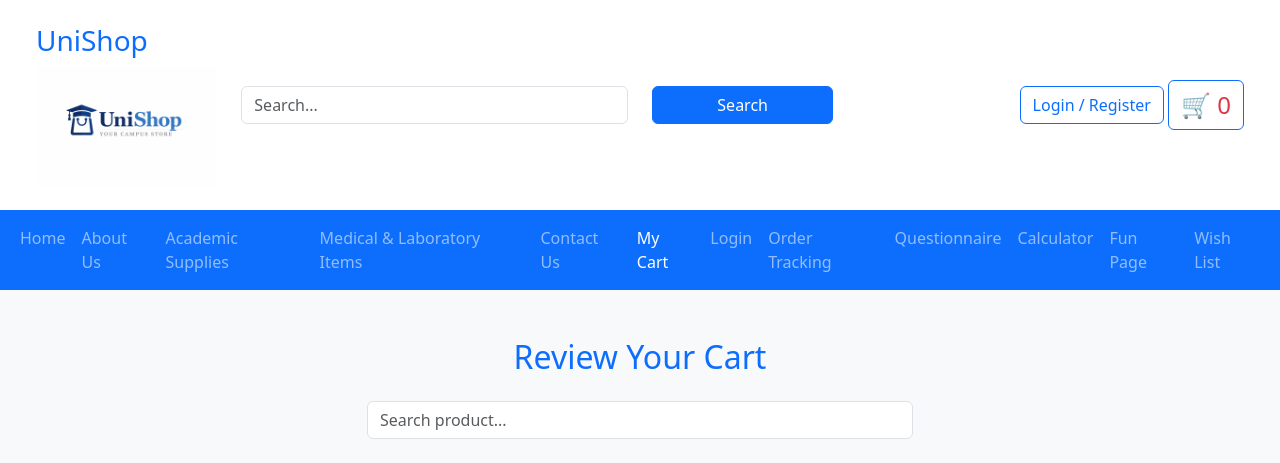
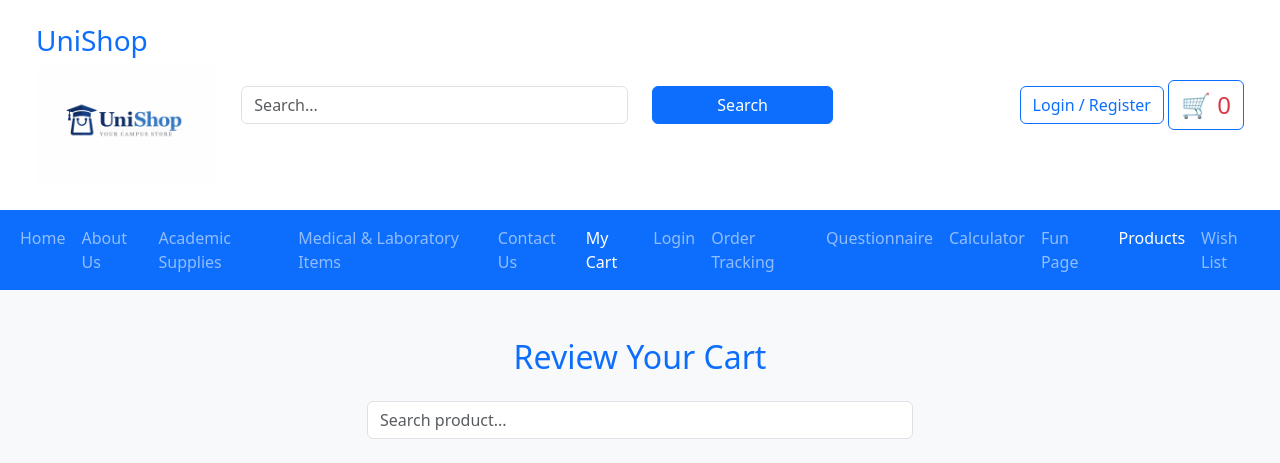
Before and after one commit to FatemaAl-hadhrami/COMP3700-UniShop-Project, a PHP site: page /cart.php in a window 1280 px wide. Shown: the top 463 px of the page. Run offline with PHP 8.4, Linux system fonts and the light colour scheme.

Commit message:
Update cart.php

```diff
--- a/cart.php
+++ b/cart.php
@@ -59,6 +59,7 @@
       <a class="nav-link" href="questionnaire.html">Questionnaire</a>
       <a class="nav-link" href="calculator.html">Calculator</a>
       <a class="nav-link" href="funpage.php">Fun Page</a>
+      <a class="nav-link active" href="products.php">Products</a>
       <a class="nav-link " href="wish_list.html">Wish List</a>
     </div>
   </div>
```
